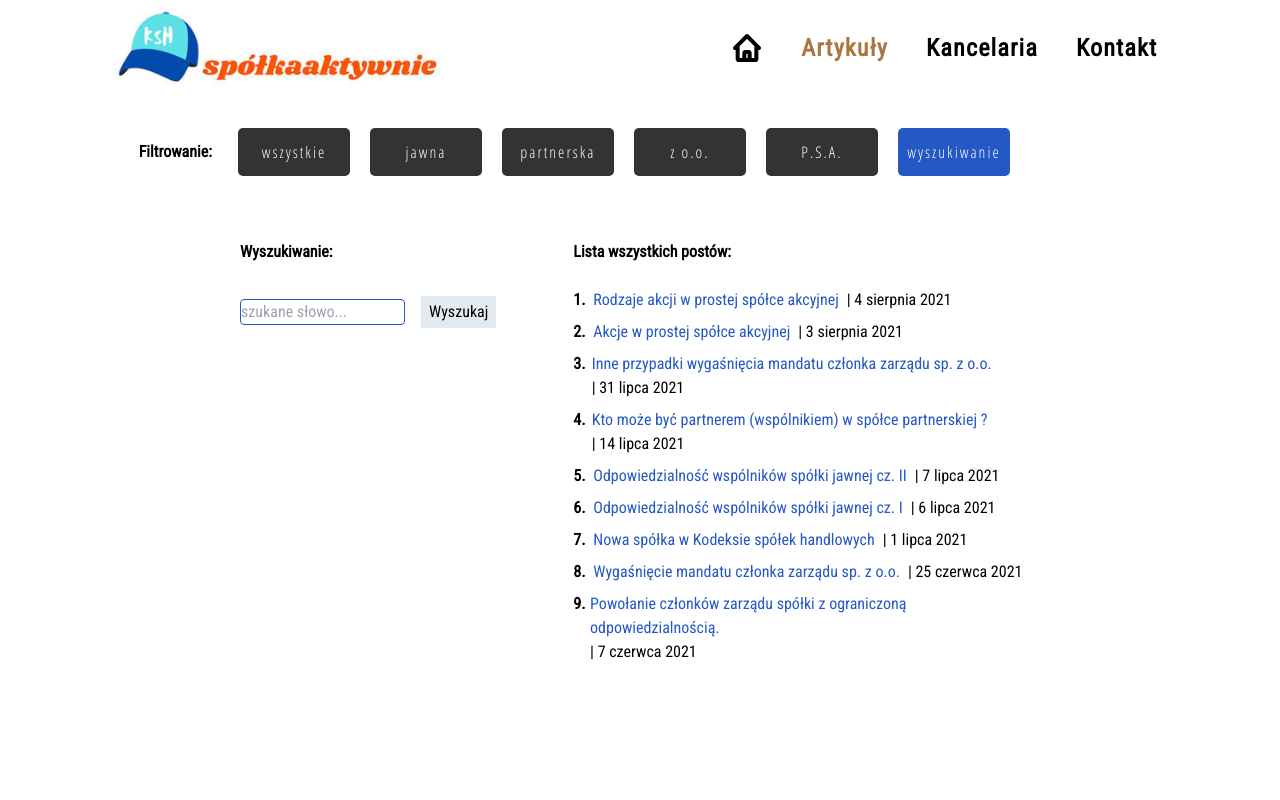
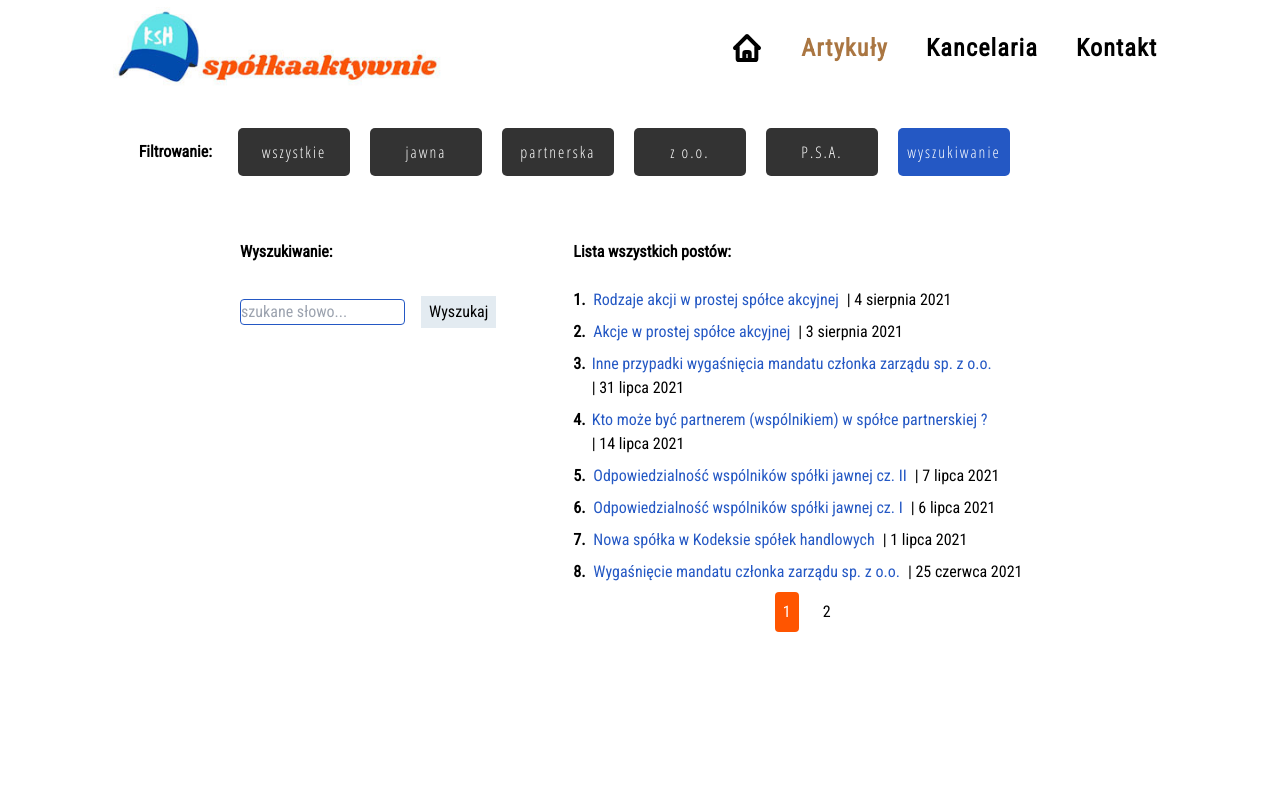
Before and after one commit to lukaszwebdev7/blog-ksh, a Next.js app: page /posts/wyszukiwanie in a window 1280 px wide. Shown: the top 800 px of the page. Built offline with nearby package versions, Linux system fonts and the light colour scheme; what @tailwindcss/typography would draw is missing.

Commit message:
add pagination in wyszukiwanie js

```diff
--- a/pages/posts/wyszukiwanie.js
+++ b/pages/posts/wyszukiwanie.js
@@ -1,4 +1,4 @@
-import { useEffect } from 'react';
+import { useState, useEffect } from 'react';
 import Link from 'next/link';
 
 import { getAllPosts } from '../../lib/posts-util';
@@ -6,6 +6,58 @@ import SearchEngine from '../../components/posts/search-engine';
 
 function Archive(props) {
 	const posts = props.posts;
+
+	const size = 8;
+
+	function chunksMaker() {
+		const result = [];
+		for (let i = 0; i < posts.length; i += size) {
+			result.push(posts.slice(i, i + size));
+		}
+		return result;
+	}
+
+	const chunks = chunksMaker();
+
+	const [ number, setNumber ] = useState(1);
+
+	const firstArray = chunks[number - 1];
+
+	const [ chosenArray, setChosenArray ] = useState(firstArray);
+
+	const [ counter, setCounter ] = useState(size);
+
+	function loadPostsHandler(e, index, array) {
+		setChosenArray(array);
+		setNumber(index + 1);
+		setCounter(number * size);
+	}
+
+	useEffect(
+		() => {
+			const stickyNumber = window.sessionStorage.getItem('numberOfArrayFromAll');
+			const stickyArray = window.sessionStorage.getItem('arrayFromAll');
+
+			if (stickyNumber !== null) {
+				setNumber(Number(stickyNumber));
+			}
+
+			if (stickyArray !== null) {
+				setChosenArray(JSON.parse(stickyArray));
+			}
+		},
+		[ 'numberOfArrayFromAll' ],
+		[ 'arrayFromAll' ]
+	);
+
+	useEffect(
+		() => {
+			window.sessionStorage.setItem('numberOfArrayFromAll', number),
+				window.sessionStorage.setItem('arrayFromAll', JSON.stringify(chosenArray));
+		},
+		[ 'numberOfArrayFromAll', number ],
+		[ 'arrayFromAll', chosenArray ]
+	);
 
 	const showFormattedDate = (date) => {
 		const localeDate = new Date(date).toLocaleDateString('pl-PL', {
@@ -15,6 +67,9 @@ function Archive(props) {
 		});
 		return localeDate;
 	};
+
+	const active = 'mx-2 p-2 bg-orange-category focus:outline-none rounded text-white';
+	const unactive = 'mx-2 p-2';
 
 	return (
 		<div className="flex justify-center mb-20 xl:mb-32">
@@ -31,11 +86,13 @@ function Archive(props) {
 					</div>
 					<div className="md:w-7/12">
 						<div className="font-bold mb-6">Lista wszystkich postów:</div>
-						<ul>
-							{posts.map((post, index) => (
+						<div className="lg:h-72 xl:h-72">
+							{chosenArray.map((post, index) => (
 								<div key={post.slug} className="my-2 cursor-pointer">
 									<div className="flex flex-row">
-										<div className="w-4 font-bold mr-1">{index + 1 + '.'}</div>
+										<div className="w-4 font-bold mr-1">
+											{number >= 2 ? counter + index + 1 + '.' : index + 1 + '.'}
+										</div>
 										<div className="flex flex-row flex-wrap">
 											<Link href={`/posts/${post.category}/${post.slug}`}>
 												<div className="mr-2 text-lightblue hover:underline">{post.title}</div>
@@ -46,7 +103,18 @@ function Archive(props) {
 									</div>
 								</div>
 							))}
-						</ul>
+						</div>
+						<div className="flex justify-center mt-4 mb-16 md:mb-32">
+							{chunks.map((array, index) => (
+								<button
+									className={index + 1 === number && chunks.length >= 2 ? active : unactive}
+									key={index}
+									onClick={(e) => loadPostsHandler(e, index, array)}
+								>
+									{chunks.length >= 2 ? index + 1 : ''}
+								</button>
+							))}
+						</div>
 					</div>
 				</div>
 			</div>
```
